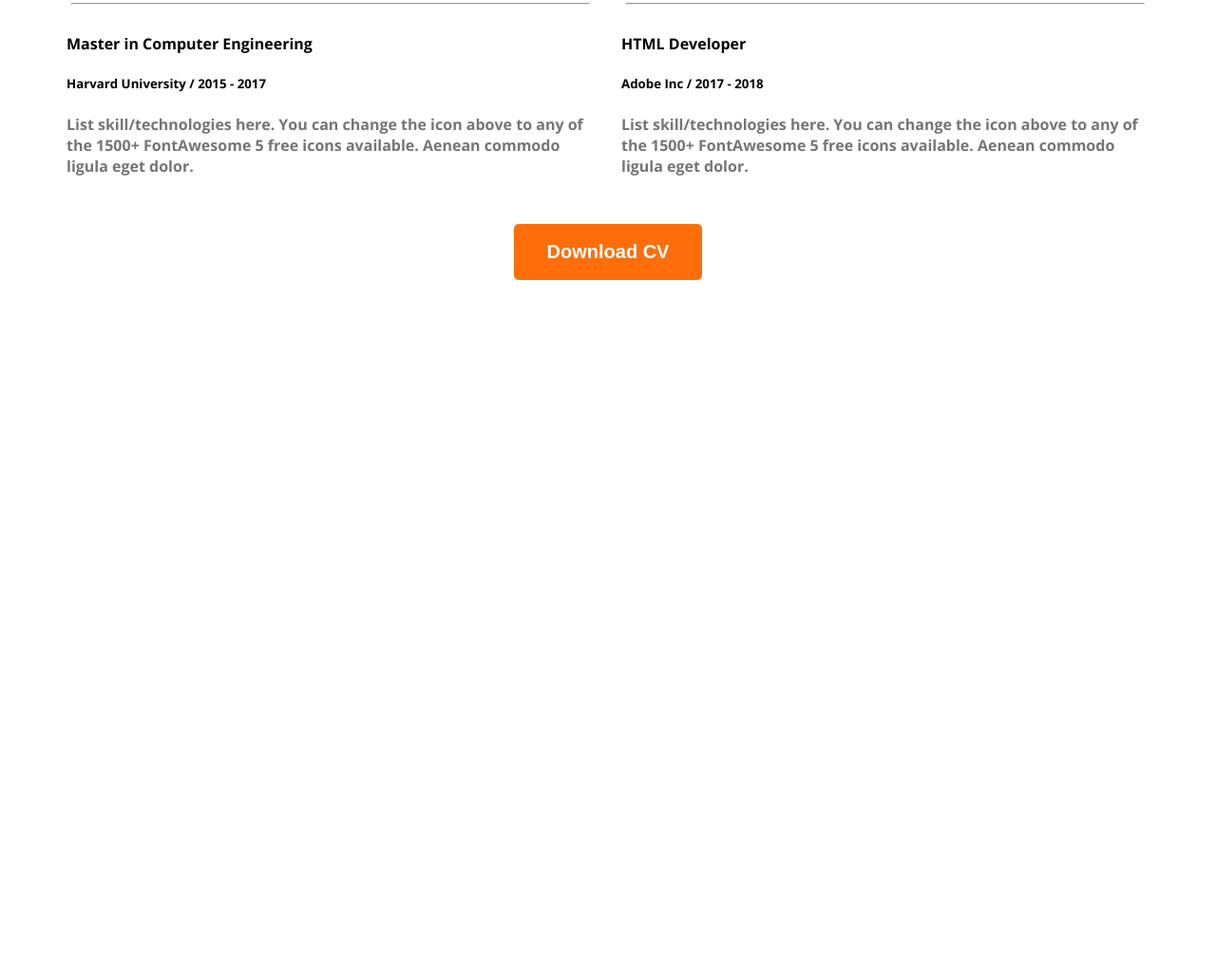
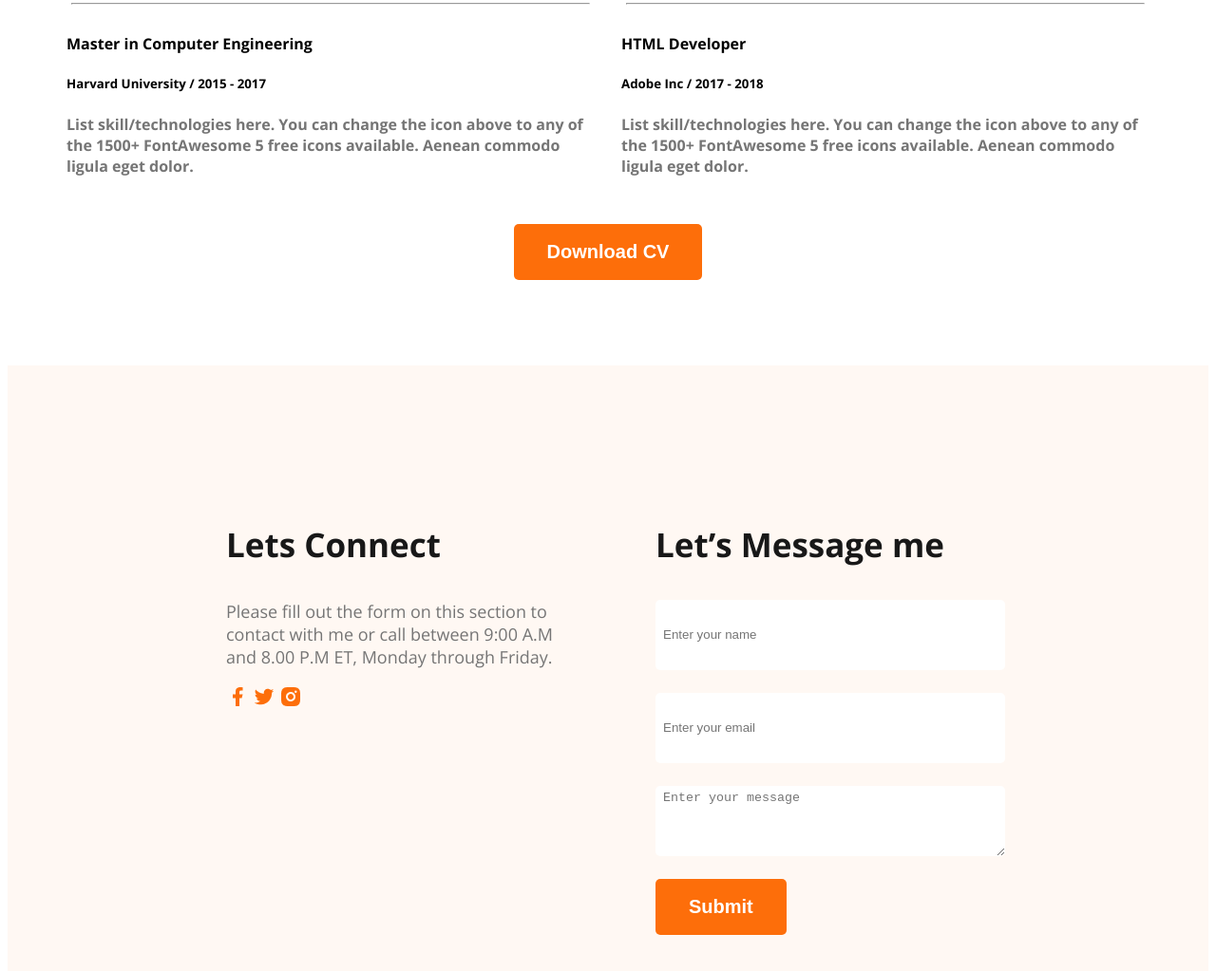
Before and after one commit to mahmudhasanador/web-dev-portfolio, a plain HTML site: page index.html in a window 1280 px wide. Shown: the part 2929-3952 px from the top of the page at 95% size. Before the commit the page ends 3232 px from the top, so only its background shows below. Drawn offline with nearby package versions, Linux system fonts and the light colour scheme.

Commit message:
completed the footer part

```diff
--- a/index.html
+++ b/index.html
@@ -193,6 +193,26 @@
         </div>
       </section>
     </main>
-    <footer></footer>
+    <footer class="secondary-bg">
+      <div class="footer-coloumn">
+        <h3 class="section-title">Lets Connect</h3>
+        <p class="section-description">
+          Please fill out the form on this section to contact with me or call
+          between 9:00 A.M and 8.00 P.M ET, Monday through Friday.
+        </p>
+        <div class="icon-container">
+          <a href=""><img src="images/icons/facebook.png" alt="" /></a>
+          <a href=""><img src="images/icons/twitter.png" alt="" /></a>
+          <a href=""><img src="images/icons/insta.png" alt="" /></a>
+        </div>
+      </div>
+      <div class="footer-coloumn">
+        <h3 class="section-title">Let’s Message me</h3>
+        <input type="text" placeholder="Enter your name">
+        <input type="text" placeholder="Enter your email">
+        <textarea name="" id="" cols="10" rows="50" placeholder="Enter your message"></textarea>
+        <input type="submit" value="Submit" class="btn-primary">
+      </div>
+    </footer>
   </body>
 </html>
--- a/styles/portfolio.css
+++ b/styles/portfolio.css
@@ -131,33 +131,58 @@ main {
 
 .skill {
   /*margin: 45px;
-  */border-radius:10px;
+  */
+  border-radius: 10px;
   padding: 30px;
   line-height: 28px;
   gap: 25px;
   box-shadow: 0 6px 50px 0 rgb(75, 74, 74);
-
 }
 
-
 /* resume styles */
-.resume-container{
+.resume-container {
   display: flex;
   /* align-items: center; */
   /* justify-content: center; */
   gap: 28px;
   font-weight: bold;
-    margin-bottom:20px ;
+  margin-bottom: 20px;
 }
 
-.experience-description, .experience-sub-title{
+.experience-description,
+.experience-sub-title {
   color: #757575;
 }
 
-.resume hr{
+.resume hr {
   margin: 30px 5px;
 }
 
-.download-btn-conteiner{
+.download-btn-conteiner {
   margin-top: 50px;
 }
+
+/* footer styles */
+footer {
+  padding: 130px 230px;
+  display: flex;
+  gap: 100px;
+  margin-top: 90px;
+}
+.footer-coloumn {
+  width: 50%;
+}
+
+footer input[type="text"],
+input[type="email"],
+textarea {
+  height: 64px;
+  border-radius: 5px;
+  background: white;
+  width: 100%;
+  display: block;
+  padding: 5px 8px;
+  margin-bottom: 24px;
+  outline: none;
+  border: none;
+}
```
Lines whose indentation alone changed are shown as unchanged.
